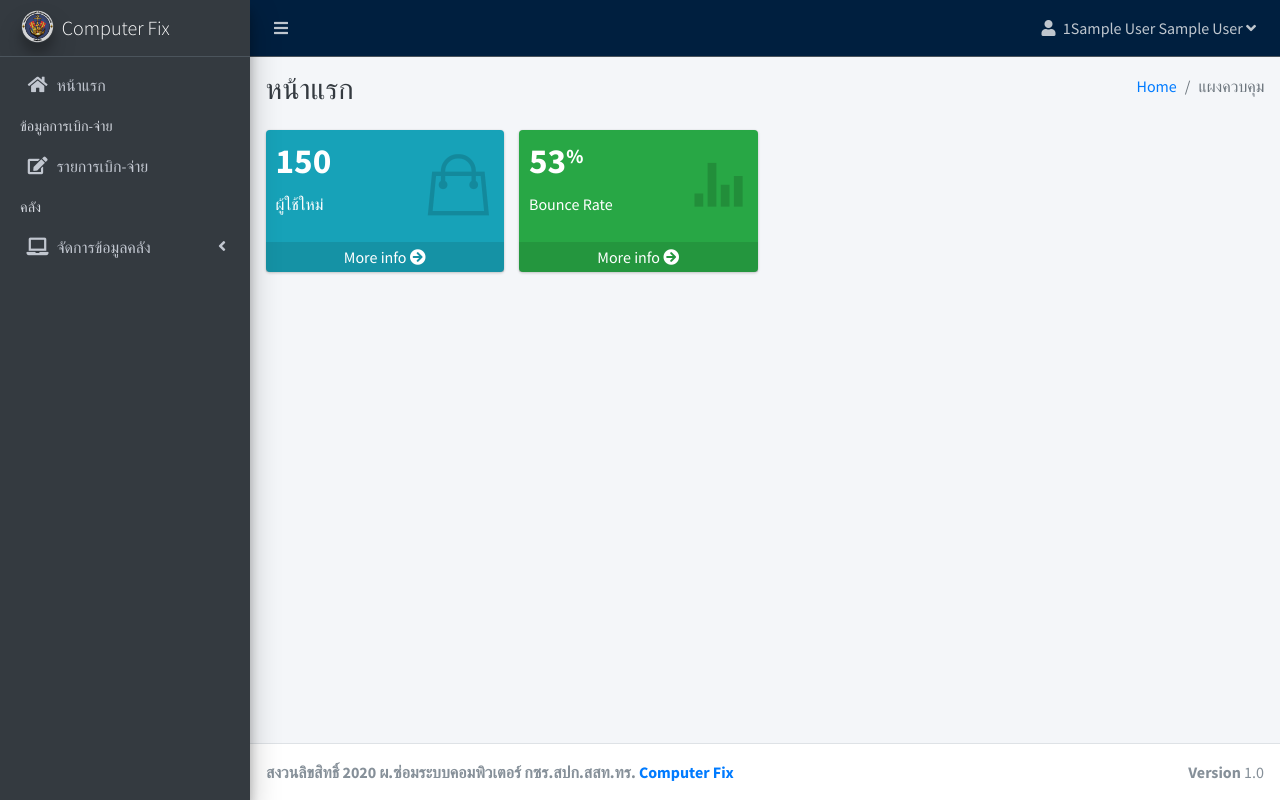
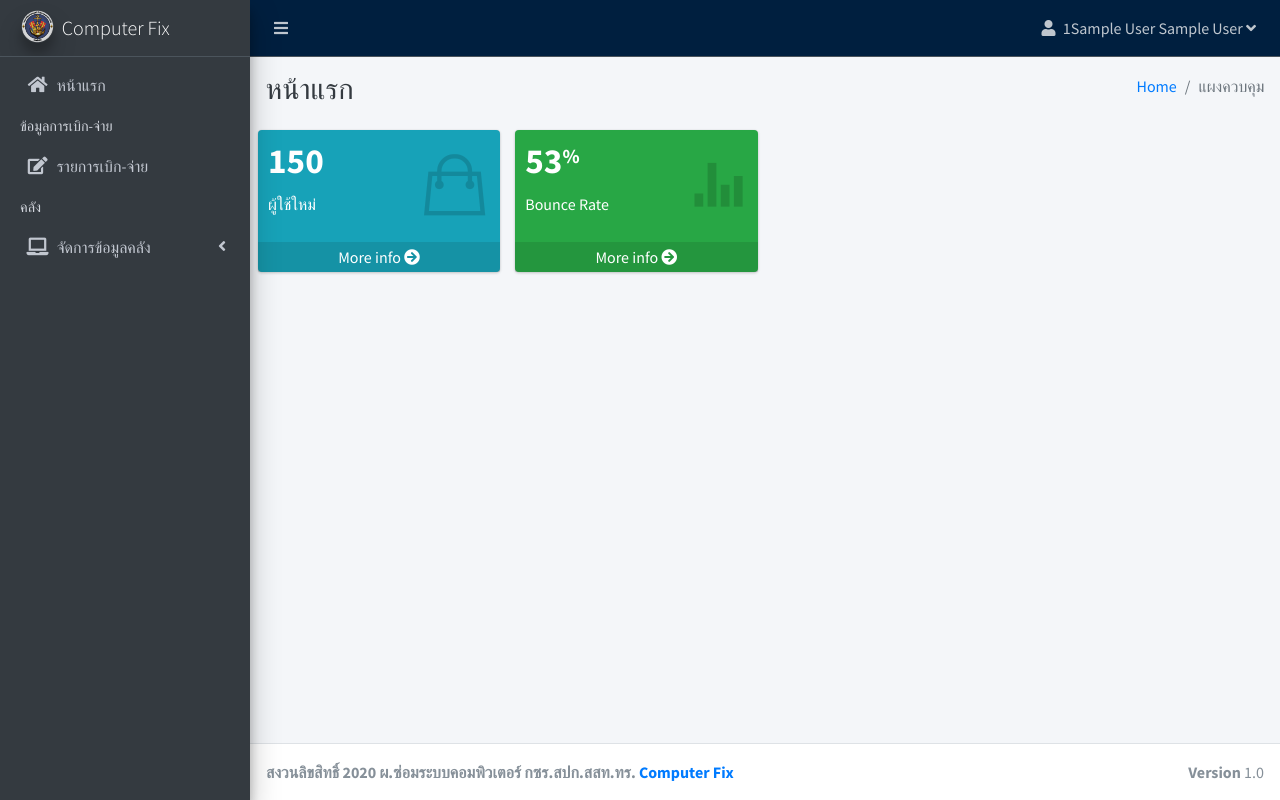
Before and after one commit to tharitgithub/Isfix, a PHP site: page /html/home in a window 1280 px wide. Run offline with PHP 8.4, Linux system fonts and the light colour scheme; the visitor is signed in with stand-in values (Sample User, id 1); some libraries are stand-ins or nearby versions.

Commit message:
edit 22may2020

```diff
--- a/html/home.php
+++ b/html/home.php
@@ -141,7 +141,7 @@ if (!isset($_SESSION["checklogin"])) {
 
     <!-- Main content -->
     <section class="content">
-      <div class="container-fluid" id="home">
+      <div class="container-fluid p-0" id="home">
         <!-- Small boxes (Stat box) -->
         <div class="row">
           <div class="col-lg-3 col-6">
```
